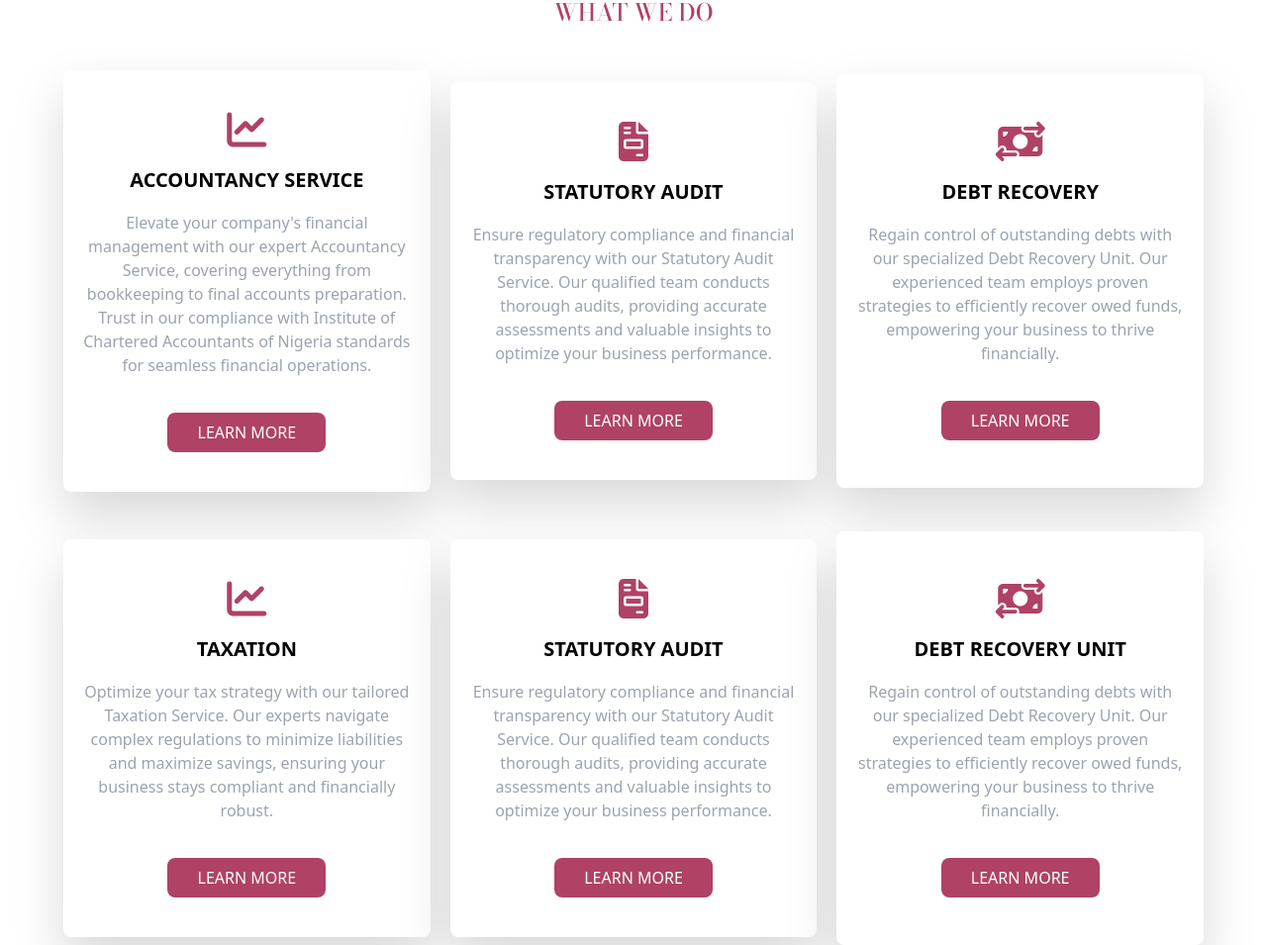
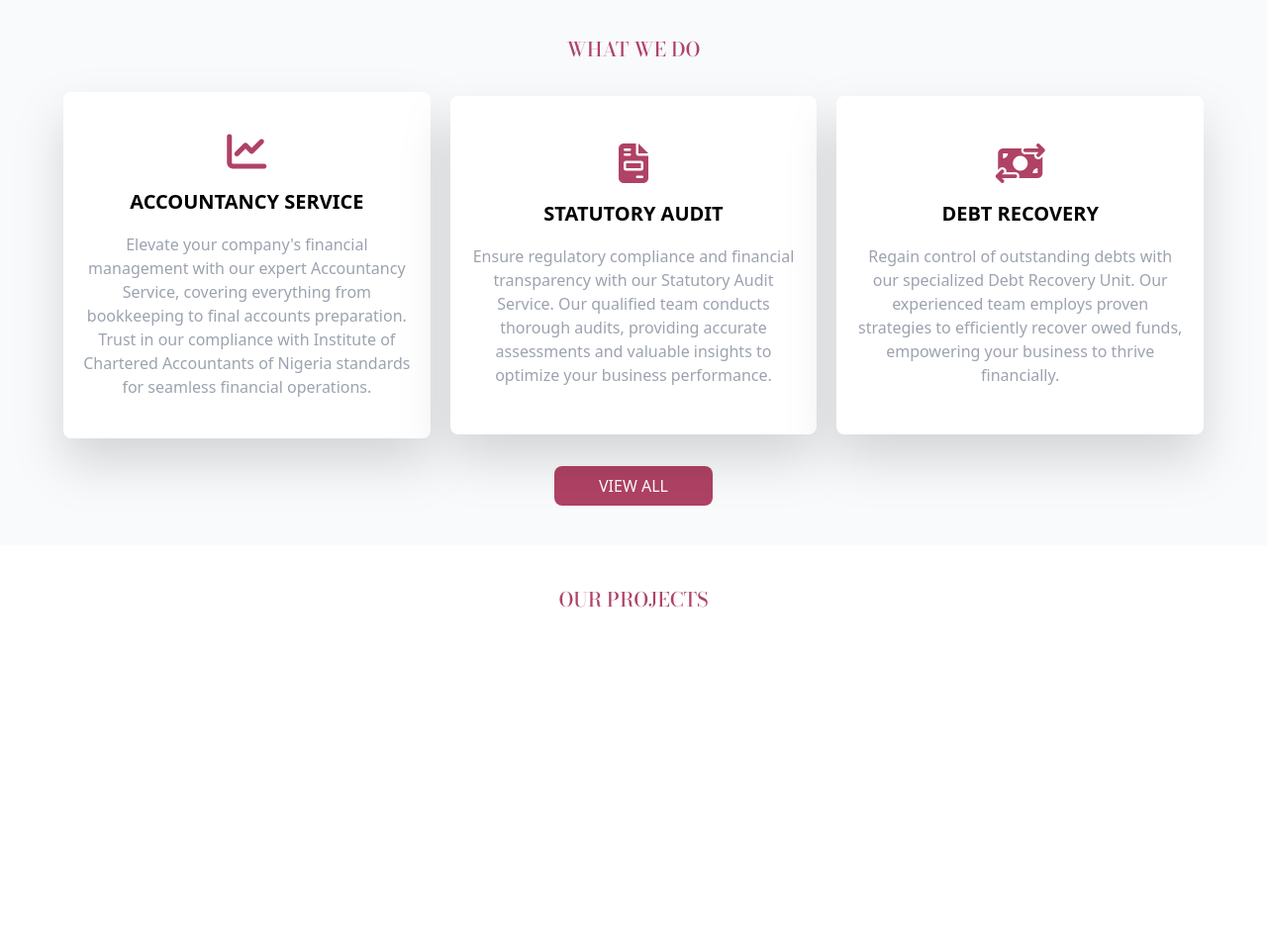
Before and after one commit to OAbdulazeez/oseni-lukmon, a website: page src/home.html in a window 1280 px wide. Shown: the part 737-1692 px from the top of the page at 99% size. After the commit the page ends 1358 px from the top, so only its background shows below. Drawn offline with nearby package versions, Linux system fonts and the light colour scheme.

Commit message:
first commit

```diff
--- a/src/home.html
+++ b/src/home.html
@@ -47,13 +47,13 @@
       /></a>
       <!-- desktop tab -->
       <div
-        class="hidden lg:flex lg:gap-10 lg:justify-center lg:items-center lg:text-[#af4265] lg:font-medium lg:pr-10"
+        class="hidden lg:flex lg:gap-10 lg:justify-center lg:items-center lg:text-[#af4265] lg:pr-10 "
       >
-        <a href="#">Home</a>
-        <a href="#">About Us</a>
-        <a href="#">Our Services</a>
-        <a href="#">Portfolio</a>
-        <a href="#">Contact Us</a>
+        <a href="./home.html" class="hover:text-gray-400">Home</a>
+        <a href="#" class="hover:text-gray-400">About Us</a>
+        <a href="#" class="hover:text-gray-400">Our Services</a>
+        <a href="#" class="hover:text-gray-400">Portfolio</a>
+        <a href="#" class="hover:text-gray-400">Contact Us</a>
       </div>
       <!-- mobile hamburger -->
       <div class="lg:hidden pr-4" onclick="openNav()">
@@ -63,22 +63,22 @@
     </nav>
     <!-- End of nav section -->
     <!-- header section -->
-    <header class="bg-headerbg bg-cover bg-center lg:w-full h-1/2 lg:h-3/4">
+    <header class="bg-headerbg bg-cover bg-center  lg:w-full h-1/2 lg:h-3/4">
       <!-- black bg on the bg-image -->
-      <div class="w-full h-full bg-black/50 text-white flex flex-col justify-center">
+      <div class="w-full h-full bg-black/50 text-white flex flex-col justify-center ">
         <!-- header h1 -->
         <h1
-          class="text-[26px] font-bold leading-[32px] font-custom pt-12 pl-5 lg:text-[60px] lg:max-w-[900px] lg:leading-[60px]"
+          class="text-[26px] font-bold leading-[32px] font-custom pt-12 pl-5 lg:text-[60px] lg:max-w-[900px] lg:leading-[60px] lg:pl-10"
         >
           Comprehensive financial solutions for corperate needs.
         </h1>
         <!-- header p -->
-        <p class="max-w-[300px] text-[15px] font-medium leading-[20px] pt-2 pl-5 lg:max-w-[800px] lg:pt-5 lg:text-[20px]  ">
+        <p class="max-w-[300px] text-[15px] font-medium leading-[20px] pt-2 pl-5 lg:max-w-[800px] lg:pt-5 lg:text-[20px] lg:pl-10 ">
           With over 15 years of experience helping business to find profound
           solution
         </p>
         <!-- div containing two button -->
-        <div class="flex gap-2 pt-5 pl-5 lg:gap-4 lg:pt-8">
+        <div class="flex gap-2 pt-5 pl-5 lg:gap-4 lg:pt-8 lg:pl-10">
          <button
           class="bg-[#af4265] px-2 py-2 rounded-md w-24 font-medium text-[18px] text-white hover:bg-white hover:text-[#af4265] lg:w-32 lg:text-[20px]"
         >
@@ -98,8 +98,8 @@
     <!-- end of header section -->
 
     <!-- what we do section -->
-    <section class="flex  flex-col justify-center items-center gap-5" >
-       <h2 class="text-[24px] font-medium font-custom text-[#af4265] pt-10 ">WHAT WE DO</h2>
+    <section class="flex  flex-col justify-center items-center gap-2 bg-gray-50 py-10" >
+       <h2 class="text-[20px] font-medium font-custom text-[#af4265] pt-10 ">WHAT WE DO</h2>
 
        <!-- first three what we do -->
       <div class="flex flex-col justify-center items-center w-[90%] py-5 gap-5 text-center mx-auto lg:flex lg:flex-row">
@@ -109,70 +109,41 @@
         <i class="fa-solid fa-chart-line text-[#af4265] text-[40px] "></i>
         <h2 class=" text-[20px] text-black font-semibold">ACCOUNTANCY SERVICE</h2>
         <p class="">Elevate your company's financial management with our expert Accountancy Service, covering everything from bookkeeping to final accounts preparation. Trust in our compliance with Institute of Chartered Accountants of Nigeria standards for seamless financial operations.</p>
-        <button class="w-40 py-2 px-4 bg-[#af4265] text-white rounded-lg hover:bg-white hover:text-[#af4265] mt-5">
-          <a href="">LEARN MORE</a>
-        </button>
+
        </div>
         <!-- statutory audit -->
-        <div class="bg-white w-full justify-center items-center py-10 px-5 rounded-lg drop-shadow-2xl flex flex-col gap-4 hover:bg-[#af4265] text-gray-400 hover:text-white">
+        <div class="bg-white w-full justify-center items-center py-12 px-5 rounded-lg drop-shadow-2xl flex flex-col gap-4 hover:bg-[#af4265] text-gray-400 hover:text-white">
         <i class="fa-solid fa-file-invoice text-[#af4265] text-[40px]"></i>
         <h2 class=" text-[20px] text-black font-semibold">STATUTORY AUDIT</h2>
         <p class="">Ensure regulatory compliance and financial transparency with our Statutory Audit Service. Our qualified team conducts thorough audits, providing accurate assessments and valuable insights to optimize your business performance.</p>
-        <button class="w-40 py-2 px-4 bg-[#af4265] text-white rounded-lg hover:bg-white hover:text-[#af4265] mt-5">
-          <a href="">LEARN MORE</a>
-        </button>
+
         </div>
         <!-- debt recovery unit -->
         <div class="bg-white w-full justify-center items-center py-12 px-5 rounded-lg drop-shadow-2xl flex flex-col gap-4 hover:bg-[#af4265] text-gray-400 hover:text-white">
         <i class="fa-solid fa-money-bill-transfer text-[#af4265] text-[40px]"></i>
         <h2 class=" text-[20px] text-black font-semibold">DEBT RECOVERY </h2>
         <p class="">Regain control of outstanding debts with our specialized Debt Recovery Unit. Our experienced team employs proven strategies to efficiently recover owed funds, empowering your business to thrive financially.</p>
-        <button class="w-40 py-2 px-4 bg-[#af4265] text-white rounded-lg hover:bg-white hover:text-[#af4265] mt-5">
-          <a href="">LEARN MORE</a>
-        </button>
         </div>
+
       </div>
       <!-- end of first three what we do -->
-
-       <!-- 2nd three what we do -->
-      <div class="flex flex-col justify-center items-center w-[90%]  gap-5 text-center mx-auto lg:flex lg:flex-row">
-
-         <!-- taxation -->
-        <div class="bg-white w-full justify-center items-center py-10 px-5 rounded-lg drop-shadow-2xl flex flex-col gap-4 hover:bg-[#af4265] text-gray-400 hover:text-white">
-        <i class="fa-solid fa-chart-line text-[#af4265] text-[40px] "></i>
-        <h2 class=" text-[20px] text-black font-semibold">TAXATION</h2>
-        <p class="">Optimize your tax strategy with our tailored Taxation Service. Our experts navigate complex regulations to minimize liabilities and maximize savings, ensuring your business stays compliant and financially robust.</p>
-        <button class="w-40 py-2 px-4 bg-[#af4265] text-white rounded-lg hover:bg-white hover:text-[#af4265] mt-5">
-          <a href="">LEARN MORE</a>
-        </button>
-       </div>
-        <!-- statutory audit -->
-        <div class="bg-white w-full justify-center items-center py-10 px-5 rounded-lg drop-shadow-2xl flex flex-col gap-4 hover:bg-[#af4265] text-gray-400 hover:text-white">
-        <i class="fa-solid fa-file-invoice text-[#af4265] text-[40px]"></i>
-        <h2 class=" text-[20px] text-black font-semibold">STATUTORY AUDIT</h2>
-        <p class="">Ensure regulatory compliance and financial transparency with our Statutory Audit Service. Our qualified team conducts thorough audits, providing accurate assessments and valuable insights to optimize your business performance.</p>
-        <button class="w-40 py-2 px-4 bg-[#af4265] text-white rounded-lg hover:bg-white hover:text-[#af4265] mt-5">
-          <a href="">LEARN MORE</a>
-        </button>
-        </div>
-        <!-- debt recovery unit -->
-        <div class="bg-white w-full justify-center items-center py-12 px-5 rounded-lg drop-shadow-2xl flex flex-col gap-4 hover:bg-[#af4265] text-gray-400 hover:text-white">
-        <i class="fa-solid fa-money-bill-transfer text-[#af4265] text-[40px]"></i>
-        <h2 class=" text-[20px] text-black font-semibold">DEBT RECOVERY UNIT</h2>
-        <p class="">Regain control of outstanding debts with our specialized Debt Recovery Unit. Our experienced team employs proven strategies to efficiently recover owed funds, empowering your business to thrive financially.</p>
-        <button class="w-40 py-2 px-4 bg-[#af4265] text-white rounded-lg hover:bg-white hover:text-[#af4265] mt-5">
-          <a href="">LEARN MORE</a>
+      <button class="w-40 py-2 px-8 bg-[#af4265] text-white rounded-lg hover:bg-white hover:text-[#af4265] font-medium">
+          <a href="">VIEW ALL</a>
         </button>
 
-        </div>
-      </div>
-      <!-- end of 2nd three what we do -->
+    </section>
+    <!-- end of what we do section -->
 
-
+    <!-- our project section -->
+    <section class="flex  flex-col justify-center items-center gap-2" >
+       <h2 class="text-[20px] font-medium font-custom text-[#af4265] pt-10 ">OUR PROJECTS</h2>
 
 
 
     </section>
+    <!-- end of what we do section -->
+
+
     <script src="script.js"></script>
   </body>
 </html
```
Also changed, not shown: src/output.css.
